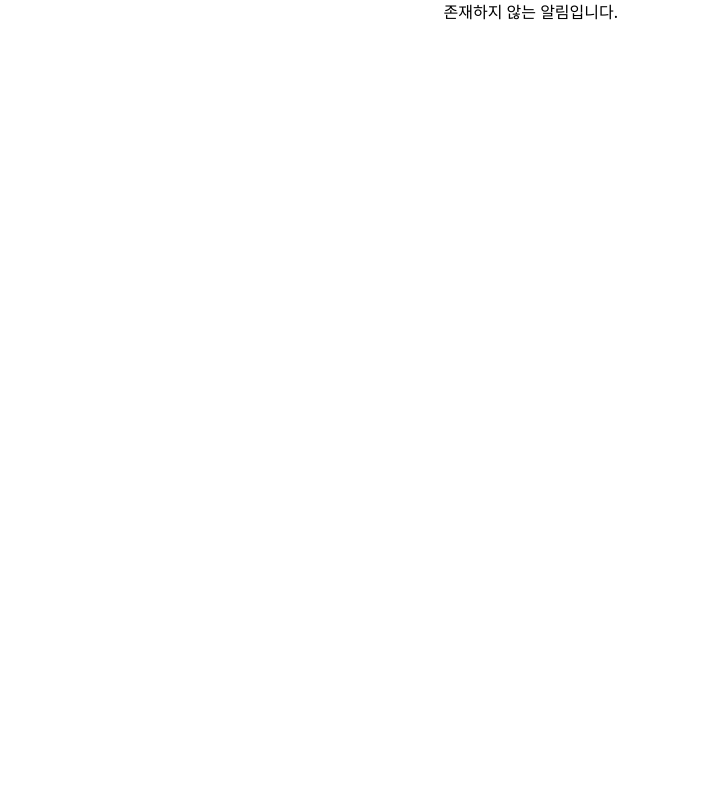
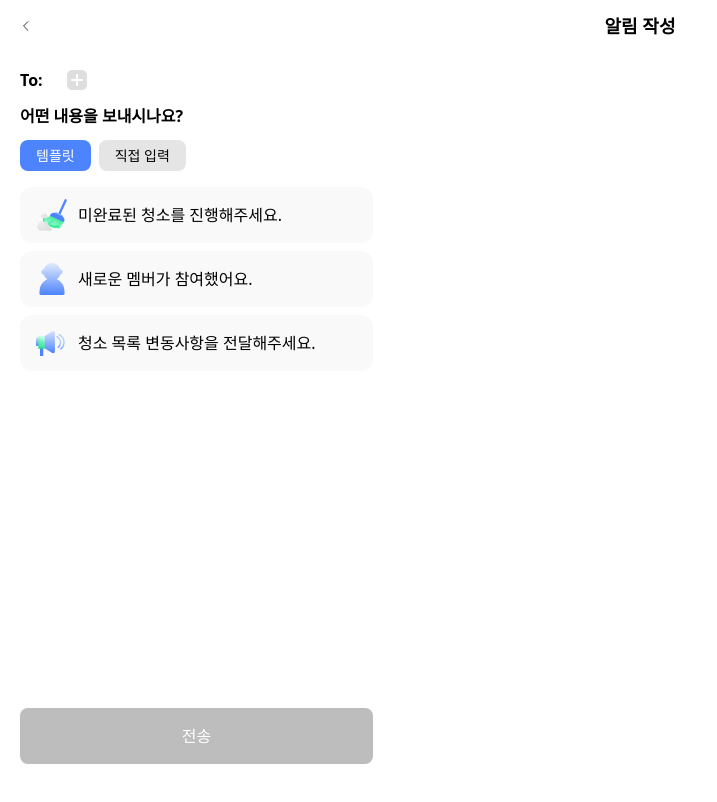
Before and after one commit to Dang-Bun/DANGBUN-frontend, a React (Vite) app: page /alarm/create in a window 1280 px wide. Shown: the top 802 px of the page, without its empty margins (0-717 px from the left). Built offline with nearby package versions, Linux system fonts and the light colour scheme.

Commit message:
Feat : 알림함 구현

```diff
--- a/src/components/notification/MemberPopUp.tsx
+++ b/src/components/notification/MemberPopUp.tsx
@@ -1,14 +1,27 @@
-import React from 'react'
+import React from 'react';
 
-const MemberPopUp = () => {
-  return (
-    <div className='w-[120px] h-[80px]  bg-[#F9F9F9] flex flex-col items-center justify-center rounded-[8px] shadow-xl shadow-offset-x-32 shadow-offset-y-32 space-y-2'>
-        <div>당번</div>
-        <div className='w-[60%] h-px bg-gray-300'></div>
-        <div>멤버</div>
-
-    </div>
-  )
+interface MemberPopUpProps {
+  onSelect: (type: 'dangbun' | 'member') => void;
 }
 
+const MemberPopUp = ({ onSelect }: MemberPopUpProps) => {
+  return (
+    <div className='w-[120px] h-[80px] bg-[#F9F9F9] flex flex-col items-center justify-center rounded-[8px] shadow-xl space-y-2'>
+      <button
+        onClick={() => onSelect('dangbun')}
+        className='w-full text-center hover:bg-gray-100'
+      >
+        당번
+      </button>
+      <div className='w-[60%] h-px bg-gray-300' />
+      <button
+        onClick={() => onSelect('member')}
+        className='w-full text-center hover:bg-gray-100'
+      >
+        멤버
+      </button>
+    </div>
+  );
+};
+
 export default MemberPopUp;
--- a/src/components/notification/TemplateCard.tsx
+++ b/src/components/notification/TemplateCard.tsx
@@ -6,6 +6,7 @@ import speakerImg from '../../assets/notificationIcon/speakerImg.svg';
 interface TemplateCardProps {
   type : 'clean' | 'newMember' | 'update'
   selected?: boolean;
+  onClick? : () => void;
 }
 
 const typeToText : Record<TemplateCardProps['type'], string> = {
@@ -20,7 +21,7 @@ const typeToImg : Record<TemplateCardProps['type'], string> = {
   update : speakerImg,
 };
 
-const TemplateCard = ({ type, selected = false }: TemplateCardProps) =>{
+const TemplateCard = ({ type, selected = false, onClick }: TemplateCardProps) =>{
 
   const bgColor =
     selected
@@ -29,7 +30,9 @@ const TemplateCard = ({ type, selected = false }: TemplateCardProps) =>{
   const icon = typeToImg[type];
 
   return (
-    <div className={`w-[353px] h-[56px] rounded-xl flex ${bgColor} flex px-[16px] items-center gap-[10px]`}>
+    <div
+    onClick={onClick}
+    className={`w-[353px] h-[56px] rounded-xl flex ${bgColor} flex px-[16px] items-center gap-[10px]`}>
       <img src={icon} alt="아이콘" className='w-[32px] h-[32px]'/>
       <p className='text-base'>{text}</p>
     </div>
--- a/src/global.css
+++ b/src/global.css
@@ -62,3 +62,15 @@ body {
   margin-right: auto;
   padding: 0;
 }
+
+html{
+  width : 393px;
+  height: 852px;
+}
+.hide-scrollbar::-webkit-scrollbar {
+  display: none;
+}
+.hide-scrollbar {
+  -ms-overflow-style: none; /* IE and Edge */
+  scrollbar-width: none; /* Firefox */
+}
--- a/src/pages/G/Notification.tsx
+++ b/src/pages/G/Notification.tsx
@@ -1,9 +1,10 @@
 import React, { useState } from 'react';
-import { useNavigate } from 'react-router-dom';
+import { useNavigate, useLocation } from 'react-router-dom';
 import Header from '../../components/HeaderBar';
 import CreateNotificationIcon from '../../assets/notificationIcon/CreateNotificationIcon.svg';
 import NotificationTab from '../../components/notification/NotificationTab';
 import NotificationCard from '../../components/notification/NotificationCard';
+import BottomBar from '../../components/BottomBar';
 
 const notifications = [
   {
@@ -36,7 +37,10 @@ const notifications = [
 
 const Notification = () => {
   const navigate = useNavigate();
-  const [selectedTab, setSelectedTab] = useState<'inbox' | 'transmit'>('inbox');
+  const location = useLocation();
+  const defaultTab = location.state?.tab === 'transmit' ? 'transmit' : 'inbox';
+  const [selectedTab, setSelectedTab] = useState<'inbox' | 'transmit'>(defaultTab);
+
 
   const handleWriteClick = () => {
     navigate('/alarm/create');
@@ -61,7 +65,9 @@ const Notification = () => {
         }
         onRightClick={handleWriteClick}
       />
-      <NotificationTab selectedTab={selectedTab} onChange={setSelectedTab} />
+
+      <NotificationTab selectedTab={selectedTab} onChange={setSelectedTab}/>
+
       <div className="flex flex-col items-center gap-4 mt-4">
         {filtered.map(n => (
           <NotificationCard
@@ -76,6 +82,7 @@ const Notification = () => {
         ))}
       </div>
       <p className="text-xs text-[#848484]">모든 알림은 최대 <b>30일</b> 동안 저장됩니다.</p>
+      <BottomBar></BottomBar>
     </div>
   );
 };
--- a/src/pages/G/NotificationCreate.tsx
+++ b/src/pages/G/NotificationCreate.tsx
@@ -1,10 +1,205 @@
-import React from 'react'
+import React, { useRef, useState } from 'react';
+import { useNavigate } from 'react-router-dom';
+import TemplateCard from '../../components/notification/TemplateCard';
+import TemplateButton from '../../components/notification/TemplateButton';
+import Header from '../../components/HeaderBar';
+import plusButton from '../../assets/notificationIcon/plusButton.svg';
+import SearchModal from '../../components/notification/SearchModal';
+import type { SearchHandler } from '../../components/notification/SearchModal';
+import MemberPopUp from '../../components/notification/MemberPopUp';
+import WritingChip from '../../components/notification/WritingChip';
+import CTAButton from '../../components/button/CTAButton'
+import Toast from '../../components/PopUp/TostPopUp';
 
 const NotificationCreate = () => {
+  const navigate = useNavigate();
+  const [selectedCard, setSelectedCard] = useState<'template' | 'write'>('template');
+  const [customContent, setCustomContent] = useState('');
+  const [memberPopUp, setMemberPopUp] = useState(false);
+  const [showDangbunList, setShowDangbunList] = useState(false);
+  const [selectedDangbunId, setSelectedDangbunId] = useState<number | null>(null);
+  const [selectedTemplateType, setSelectedTemplateType] = useState<'clean' | 'newMember' | 'update' | null>(null);
+  const [dangbunSelections, setDangbunSelections] = useState<Record<number, string[]>>({});
+  const [manualMembers, setManualMembers] = useState<string[]>([]);
+  const [showToast, setShowToast] = useState(false);
+  const [dangbunMembers] = useState<Record<number, string[]>>({
+    1: ['멤버A'],
+    2: ['멤버1', '멤버2', '멤버3'],
+    3: ['멤버X'],
+    4: ['멤버Y', '멤버Z'],
+    5: [],
+  });
+
+  const searchModalRef = useRef<SearchHandler>(null);
+
+  const handleMemberSelect = (type: 'dangbun' | 'member') => {
+    setMemberPopUp(false);
+    if (type === 'member') {
+      searchModalRef.current?.show();
+    } else if (type === 'dangbun') {
+      setShowDangbunList(true);
+    }
+  };
+
+  const handleAddManualMember = (name: string) => {
+    setManualMembers((prev) => (prev.includes(name) ? prev : [...prev, name]));
+  };
+
+  const ReadyToSubmit = (
+    (Object.keys(dangbunSelections).length > 0 || manualMembers.length > 0) &&
+    (
+      (selectedCard === 'template' && selectedTemplateType !== null) ||
+      (selectedCard === 'write' && customContent.trim() !== '')
+    )
+  );
+
+  const handleTransmit=()=>{
+    if(!ReadyToSubmit) return;
+    setShowToast(true);
+
+    setTimeout(() => {
+        setShowToast(false);
+        navigate('/alarm', { state: { tab: 'transmit' } });
+      }, 1500);
+  }
+
   return (
-    <div>NotificationCreate</div>
-  )
-}
+    <div>
+      <Header title="알림 작성" />
+      <div className="px-[20px] pt-[68px]">
+        {/*to*/}
+       <div className="flex items-center gap-[8px]">
+          <p className="text-base font-semibold">To:</p>
+
+          <p className="text-sm font-medium">
+            {[
+              ...Object.entries(dangbunSelections).map(
+                ([id, members]) => `당번 ${id} (${members.join(', ')})`
+              ),
+              ...manualMembers,
+            ].join(', ')}
+          </p>
+
+          <div className="relative ml-2">
+            <img
+              src={plusButton}
+              alt="멤버/당번 추가 버튼"
+              onClick={() => setMemberPopUp(!memberPopUp)}
+              className="w-[20px] h-[20px] cursor-pointer"
+            />
+            {memberPopUp && (
+              <div className="absolute left-0 z-50">
+                <MemberPopUp onSelect={handleMemberSelect} />
+              </div>
+            )}
+          </div>
+        </div>
+
+        {showDangbunList && (
+          <div className="overflow-x-auto whitespace-nowrap hide-scrollbar mt-3">
+            {[1, 2, 3, 4, 5].map((id) => (
+              <div
+                key={id}
+                onClick={() => {
+                  const members = dangbunMembers[id] || [];
+                  setDangbunSelections((prev) => ({ ...prev, [id]: members }));
+                  setSelectedDangbunId(id);
+                }}
+                className="inline-block mr-2 cursor-pointer"
+              >
+                <WritingChip
+                  label={`당번 ${id}`}
+                  type="dangbun"
+                  selected={selectedDangbunId === id}
+                />
+              </div>
+            ))}
+          </div>
+        )}
+
+        {selectedDangbunId && (
+          <div className="flex flex-wrap gap-2 mt-3">
+            {dangbunMembers[selectedDangbunId]?.map((memberName) => {
+              const selected = dangbunSelections[selectedDangbunId]?.includes(memberName);
+              return (
+                <div
+                  key={memberName}
+                  className="cursor-pointer"
+                  onClick={() => {
+                    setDangbunSelections((prev) => {
+                      const current = prev[selectedDangbunId] || [];
+                      const updated = current.includes(memberName)
+                        ? current.filter((name) => name !== memberName)
+                        : [...current, memberName];
+
+                      return {
+                        ...prev,
+                        [selectedDangbunId]: updated,
+                      };
+                    });
+                  }}
+                >
+                  <WritingChip
+                    label={memberName}
+                    type="member"
+                    selected={selected}
+                  />
+                </div>
+              );
+            })}
+          </div>
+        )}
 
 
-export default NotificationCreate
+        <div>
+          <p className="text-base font-semibold py-[12px]">어떤 내용을 보내시나요?</p>
+          <div className="flex gap-[8px]">
+            <div onClick={() => setSelectedCard('template')}>
+              <TemplateButton label="템플릿" selected={selectedCard === 'template'} />
+            </div>
+            <div onClick={() => setSelectedCard('write')}>
+              <TemplateButton label="직접 입력" selected={selectedCard === 'write'} />
+            </div>
+          </div>
+
+          {selectedCard === 'template' && (
+            <div className="flex flex-col gap-[8px] mt-4">
+              <TemplateCard type="clean" selected={selectedTemplateType === 'clean'} onClick={() => setSelectedTemplateType('clean')} />
+              <TemplateCard type="newMember" selected={selectedTemplateType === 'newMember'} onClick={() => setSelectedTemplateType('newMember')} />
+              <TemplateCard type="update" selected={selectedTemplateType === 'update'} onClick={() => setSelectedTemplateType('update')} />
+            </div>
+          )}
+
+          {selectedCard === 'write' && (
+            <div className="relative w-full mt-4">
+              <textarea
+                placeholder="알림 내용을 작성해주세요"
+                className={`w-[353px] h-[325px] bg-[#F9F9F9] font-normal text-sm py-[24px] px-[21px] rounded-[16px] outline-none resize-none ${customContent.trim() === '' ? 'text-[#797C82]' : 'text-black'}`}
+                rows={6}
+                maxLength={1000}
+                value={customContent}
+                onChange={(e) => setCustomContent(e.target.value)}
+              />
+              <p className="text-sm text-right text-[#797C82] absolute bottom-[16px] right-[22px]">
+                {customContent.length} / 1000
+              </p>
+            </div>
+          )}
+        </div>
+
+        <CTAButton
+          variant={ReadyToSubmit ? 'blue' : 'thickGray'}
+          disabled={!ReadyToSubmit}
+          style={{ position: 'fixed', bottom: '36px' }}
+          onClick={handleTransmit}
+        >
+          전송
+        </CTAButton>
+        <SearchModal ref={searchModalRef} onSelectMember={handleAddManualMember} />
+       <Toast message="알림이 성공적으로 전송되었습니다." visible={showToast} />
+    </div>
+  </div>
+  );
+};
+
+export default NotificationCreate;
--- a/src/pages/G/NotificationDetail.tsx
+++ b/src/pages/G/NotificationDetail.tsx
@@ -4,6 +4,7 @@ import { useParams } from 'react-router-dom';
 import Header from '../../components/HeaderBar';
 import WritingChip from '../../components/notification/WritingChip';
 import ScrollToTop from '../../components/notification/ScrollToTop';
+import BottomBar from '../../components/BottomBar';
 
 const dummyNotifications = [
   {
@@ -56,7 +57,8 @@ const NotificationDetail = () => {
 
             <p className="text-sm leading-relaxed mt-[6px] whitespace-pre-wrap">{notification.content}</p>
         </div>
-         <ScrollToTop></ScrollToTop>
+         <ScrollToTop/>
+         <BottomBar/>
     </div>
   );
 };
--- a/src/pages/G/ViewPage.tsx
+++ /dev/null
@@ -1,23 +0,0 @@
-import React from 'react'
-import HeaderBar from '../../components/HeaderBar'
-import CreateNotificationIcon from '../../assets/notificationIcon/CreateNotificationIcon.svg'
-import { useNavigate } from 'react-router-dom'
-
-const ViewPage = () => {
-    const navigate = useNavigate();
-
-    const handleNavigate = () => {
-    navigate('/alarm/create');
-  };
-
-    return (
-    <HeaderBar title="예시페이지"
-    rightElement={
-        <button onClick={handleNavigate} className="w-9 h-9 flex items-center justify-center">
-          <img src={CreateNotificationIcon} alt="알림 아이콘" className="w-5 h-5" />
-        </button>
-      }
-/>
-  )
-}
-export default ViewPage
--- a/src/router/Router.tsx
+++ b/src/router/Router.tsx
@@ -11,6 +11,7 @@ import AddPlace from '../pages/B/AddPlace';
 import CalendarPage from '../pages/H/CalendarPage';
 import Notification from '../pages/G/Notification';
 import NotificationDetail from '../pages/G/NotificationDetail';
+import NotificationCreate from '../pages/G/NotificationCreate';
 
 import RequestPopUp from '../components/PopUp/RequestPopUp';
 import PlaceMake1 from '../pages/D/PlaceMake1';
@@ -66,6 +67,10 @@ const router = createBrowserRouter([
  {
     path: '/alarm/:id',
     element: <NotificationDetail />,
+  },
+  {
+    path: '/alarm/create',
+    element: <NotificationCreate />,
   },
 
   {
```
